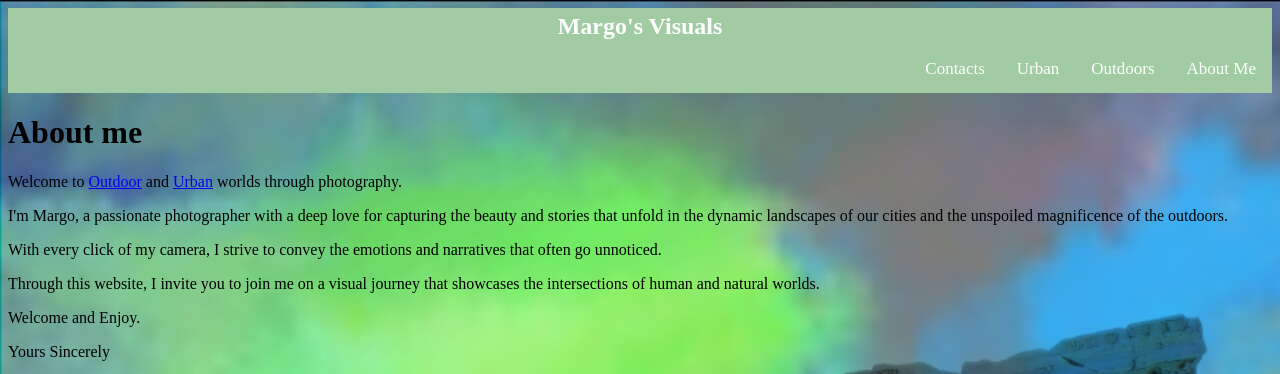
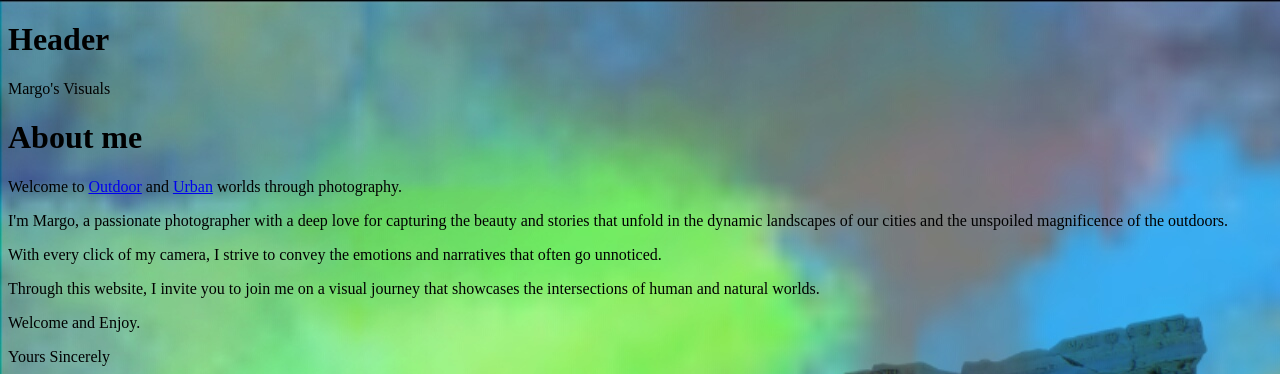
Before and after one commit to Elenechikhladze/Elenechikhladze.github.io, a plain HTML site: page index.html in a window 1280 px wide. Shown: the top 374 px of the page. Drawn offline with Linux system fonts and the light colour scheme.

Commit message:
Update index.html

```diff
--- a/index.html
+++ b/index.html
@@ -11,29 +11,11 @@
   </head>
 
   <body id="about me">
+<div class="header">
+  <h1>Header</h1>
+  <p>Margo's Visuals</p>
+</div>
 
- <header>
-        <h2>Margo's Visuals</h2>
-        <nav>
-<ul>
-			<li>
-				 <a href="index.html">About Me</a>
-
-			</li>
-			<li>
-				<a href="outdoors.html">Outdoors</a>
-			</li>
-			<li>
-				<a href="urban.html">Urban</a>
-			</li>
-			<li>
-				<a href="contacts.html">Contacts</a>
-			</li>
-		</ul>
-	</nav>
-
-	</h2>
-	</header>
 	<main>
 
 		<div class="two-column">
```
